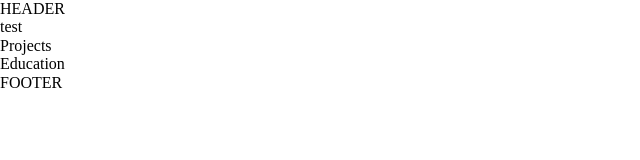
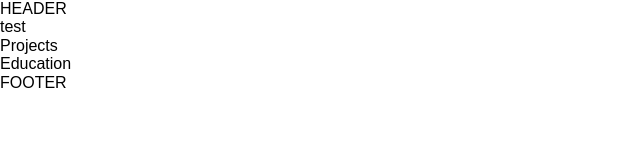
Before and after one commit to TritoLL/react-portfolio, a React (Create React App) app: page / in a window 1280 px wide. Shown: the top 160 px of the page, without its empty margins (0-640 px from the left). Built offline with nearby package versions, Linux system fonts and the light colour scheme.

Commit message:
add own index.css

```diff
--- a/src/index.css
+++ b/src/index.css
@@ -0,0 +1,7 @@
+*
+{
+    margin: 0;
+    padding: 0;
+    border: 0;
+    font-family: 'Ubuntu', sans-serif;
+}
--- a/src/index.js
+++ b/src/index.js
@@ -1,5 +1,6 @@
 import React from "react";
 import "normalize.css";
+import "./index.css";
 import ReactDOM from "react-dom";
 import App from "./App";
 
```
